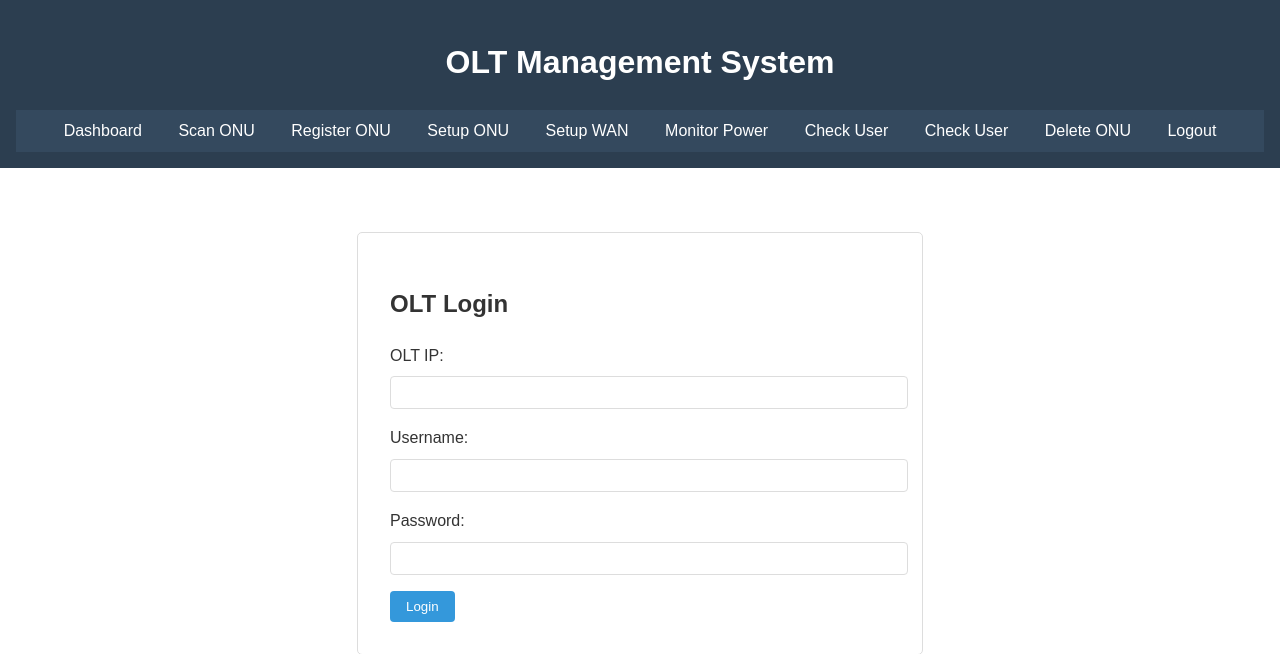
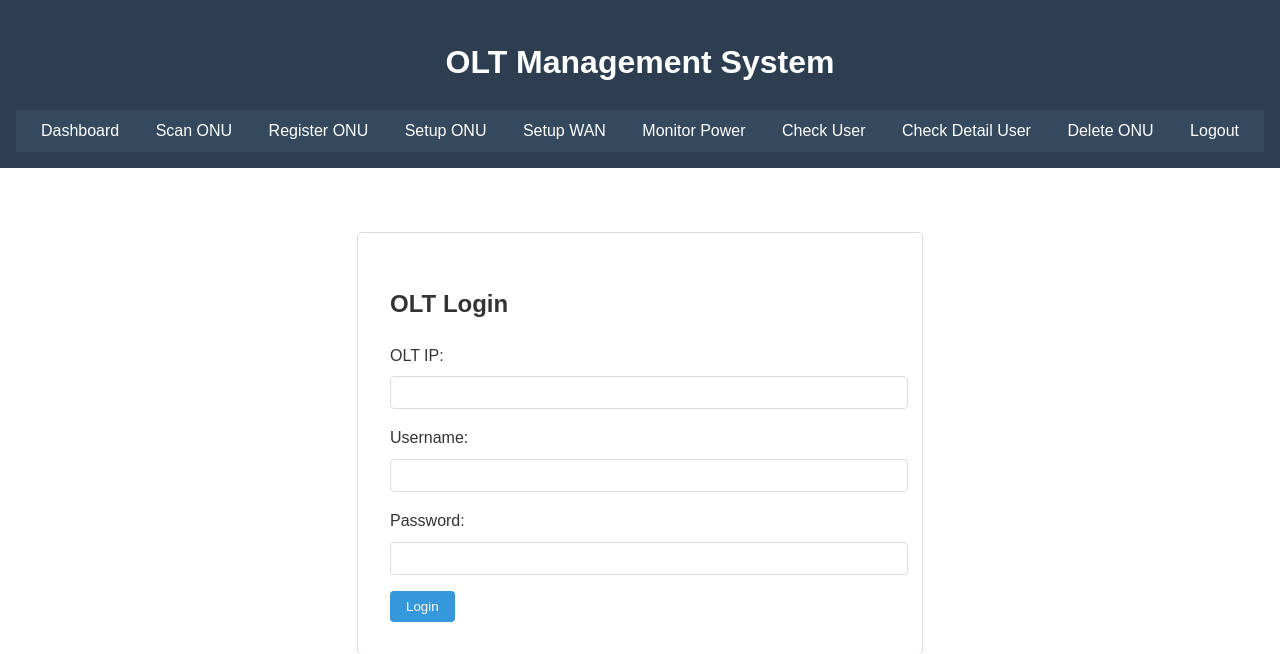
Before and after one commit to StarMANK/webapp-c320, a Flask app: page / in a window 1280 px wide. Shown: the top 654 px of the page. Run offline with Flask 3, Linux system fonts and the light colour scheme; the visitor is signed in with stand-in values (Sample User, id 1).

Commit message:
Update base.html

```diff
--- a/templates/base.html
+++ b/templates/base.html
@@ -18,7 +18,7 @@
                 <a href="{{ url_for('setup_wan') }}">Setup WAN</a>
                 <a href="{{ url_for('monitor_power') }}">Monitor Power</a>
                 <a href="{{ url_for('check_user') }}">Check User</a>
-                <a href="{{ url_for('check_detail_user') }}">Check User</a>
+                <a href="{{ url_for('check_detail_user') }}">Check Detail User</a>
                 <a href="{{ url_for('delete_onu') }}">Delete ONU</a>
                 <a href="{{ url_for('logout') }}">Logout</a>
             {% endif %}
```
